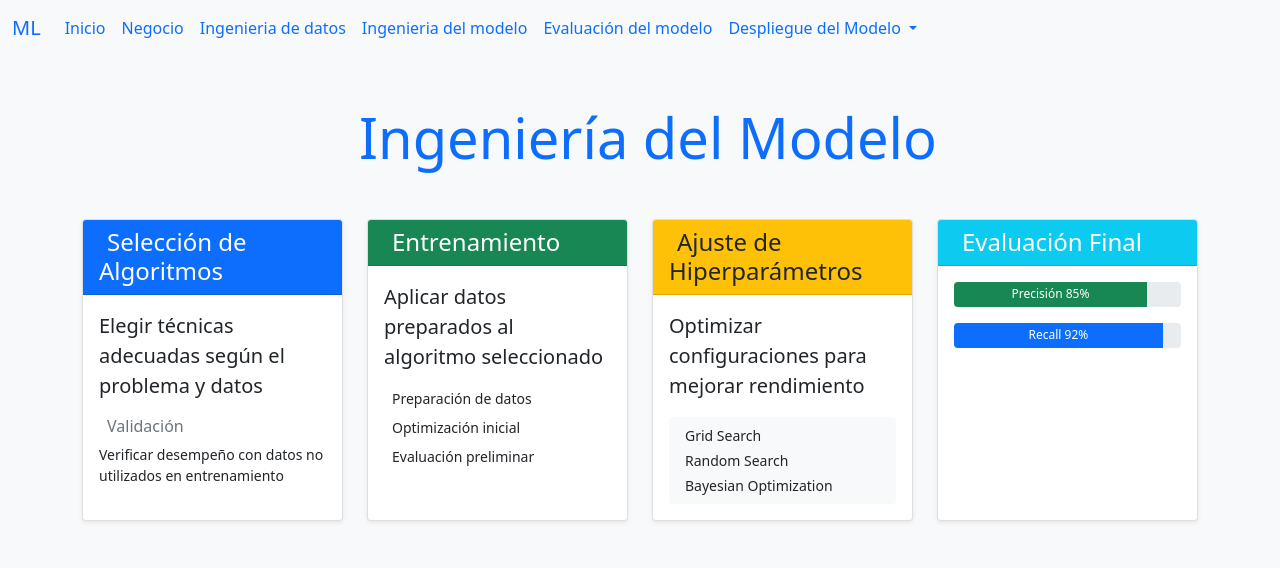
After one commit to Lando18tinez/ProyectoML_S6, a Flask app: page /ingModelo in a window 1280 px wide. The commit adds this page. Shown: the top 568 px of the page. Run offline with Flask 3, Linux system fonts and the light colour scheme.

Commit message:
Agregar nuevas rutas y plantillas para "Ingeniería de Datos", "Ingeniería del Modelo" y "Evaluación del Modelo"; actualizar enlaces de navegación en base.html

```diff
--- a/app.py
+++ b/app.py
@@ -11,6 +11,18 @@ def home():
 def negocio():
     return render_template("negocio.html")
 
+@app.route("/ingDatos")
+def ingDatos():
+    return render_template("ingDatos.html")
+
+@app.route("/ingModelo")
+def ingModelo():
+    return render_template("ingModelo.html")
+
+@app.route("/evaluacionModelo")
+def evaluacionModelo():
+    return render_template("evaluacionModelo.html")
+
 # siempre al final del archivo
 if __name__ == '__main__':
     app.run(debug=True)
--- a/templates/base.html
+++ b/templates/base.html
@@ -27,13 +27,13 @@
                 <a class="nav-link" href="{{ url_for('negocio') }}">Negocio</a>
               </li>
               <li class="nav-item">
-                <a class="nav-link" href="">Ingenieria de datos</a>
+                <a class="nav-link" href="{{ url_for('ingDatos') }}">Ingenieria de datos</a>
               </li>
               <li class="nav-item">
-                <a class="nav-link" href="">Ingenieria del modelo</a>
+                <a class="nav-link" href="{{ url_for('ingModelo') }}">Ingenieria del modelo</a>
               </li>
               <li class="nav-item">
-                <a class="nav-link" href="">Evaluación del modelo</a>
+                <a class="nav-link" href="{{ url_for('evaluacionModelo') }}">Evaluación del modelo</a>
               </li>
               <li class="nav-item dropdown">
                 <a class="nav-link dropdown-toggle" href="#" role="button" data-bs-toggle="dropdown" aria-expanded="false">
--- /dev/null
+++ b/templates/ingModelo.html
@@ -0,0 +1,91 @@
+{% extends "base.html" %}
+
+{% block title %}Análisis de Negocio{% endblock %}
+
+{% block content %}
+
+<body class="bg-light">
+    <div class="container py-5">
+        <h1 class="text-center mb-5 display-4 text-primary">
+            <i class="fas fa-microchip me-3"></i>Ingeniería del Modelo
+        </h1>
+
+        <div class="row g-4">
+            <!-- Selección de Algoritmos -->
+            <div class="col-12 col-md-6 col-lg-3">
+                <div class="card model-card shadow-sm h-100">
+                    <div class="card-header bg-primary text-white">
+                        <h4 class="mb-0">
+                            <i class="fas fa-list-check me-2"></i>Selección de Algoritmos
+                        </h4>
+                    </div>
+                    <div class="card-body">
+                        <p class="lead">Elegir técnicas adecuadas según el problema y datos</p>
+                        <div class="sub-process">
+                            <h6 class="text-muted"><i class="fas fa-shield-check me-2"></i>Validación</h6>
+                            <p class="small mb-0">Verificar desempeño con datos no utilizados en entrenamiento</p>
+                        </div>
+                    </div>
+                </div>
+            </div>
+
+            <!-- Entrenamiento -->
+            <div class="col-12 col-md-6 col-lg-3">
+                <div class="card model-card shadow-sm h-100">
+                    <div class="card-header bg-success text-white">
+                        <h4 class="mb-0">
+                            <i class="fas fa-brain me-2"></i>Entrenamiento
+                        </h4>
+                    </div>
+                    <div class="card-body">
+                        <p class="lead">Aplicar datos preparados al algoritmo seleccionado</p>
+                        <ul class="list-unstyled small">
+                            <li class="mb-2"><i class="fas fa-circle-check text-success me-2"></i>Preparación de datos</li>
+                            <li class="mb-2"><i class="fas fa-circle-check text-success me-2"></i>Optimización inicial</li>
+                            <li><i class="fas fa-circle-check text-success me-2"></i>Evaluación preliminar</li>
+                        </ul>
+                    </div>
+                </div>
+            </div>
+
+            <!-- Ajuste de Hiperparámetros -->
+            <div class="col-12 col-md-6 col-lg-3">
+                <div class="card model-card shadow-sm h-100">
+                    <div class="card-header bg-warning text-dark">
+                        <h4 class="mb-0">
+                            <i class="fas fa-sliders me-2"></i>Ajuste de Hiperparámetros
+                        </h4>
+                    </div>
+                    <div class="card-body">
+                        <p class="lead">Optimizar configuraciones para mejorar rendimiento</p>
+                        <div class="bg-light p-2 rounded">
+                            <p class="small mb-1"><i class="fas fa-gear me-2"></i>Grid Search</p>
+                            <p class="small mb-1"><i class="fas fa-gear me-2"></i>Random Search</p>
+                            <p class="small mb-0"><i class="fas fa-gear me-2"></i>Bayesian Optimization</p>
+                        </div>
+                    </div>
+                </div>
+            </div>
+
+            <!-- Proceso Complementario -->
+            <div class="col-12 col-md-6 col-lg-3">
+                <div class="card model-card shadow-sm h-100">
+                    <div class="card-header bg-info text-white">
+                        <h4 class="mb-0">
+                            <i class="fas fa-chart-line me-2"></i>Evaluación Final
+                        </h4>
+                    </div>
+                    <div class="card-body">
+                        <div class="progress mb-3" style="height: 25px;">
+                            <div class="progress-bar bg-success" style="width: 85%">Precisión 85%</div>
+                        </div>
+                        <div class="progress" style="height: 25px;">
+                            <div class="progress-bar bg-primary" style="width: 92%">Recall 92%</div>
+                        </div>
+                    </div>
+                </div>
+            </div>
+        </div>
+    </div>
+
+{% endblock %}
```
Also changed, not shown: templates/evaluacionModelo.html (added, +87 -0 lines), templates/index.html (+0 -53 lines), templates/ingDatos.html (added, +70 -0 lines), templates/negocio.html (+8 -7 lines).
